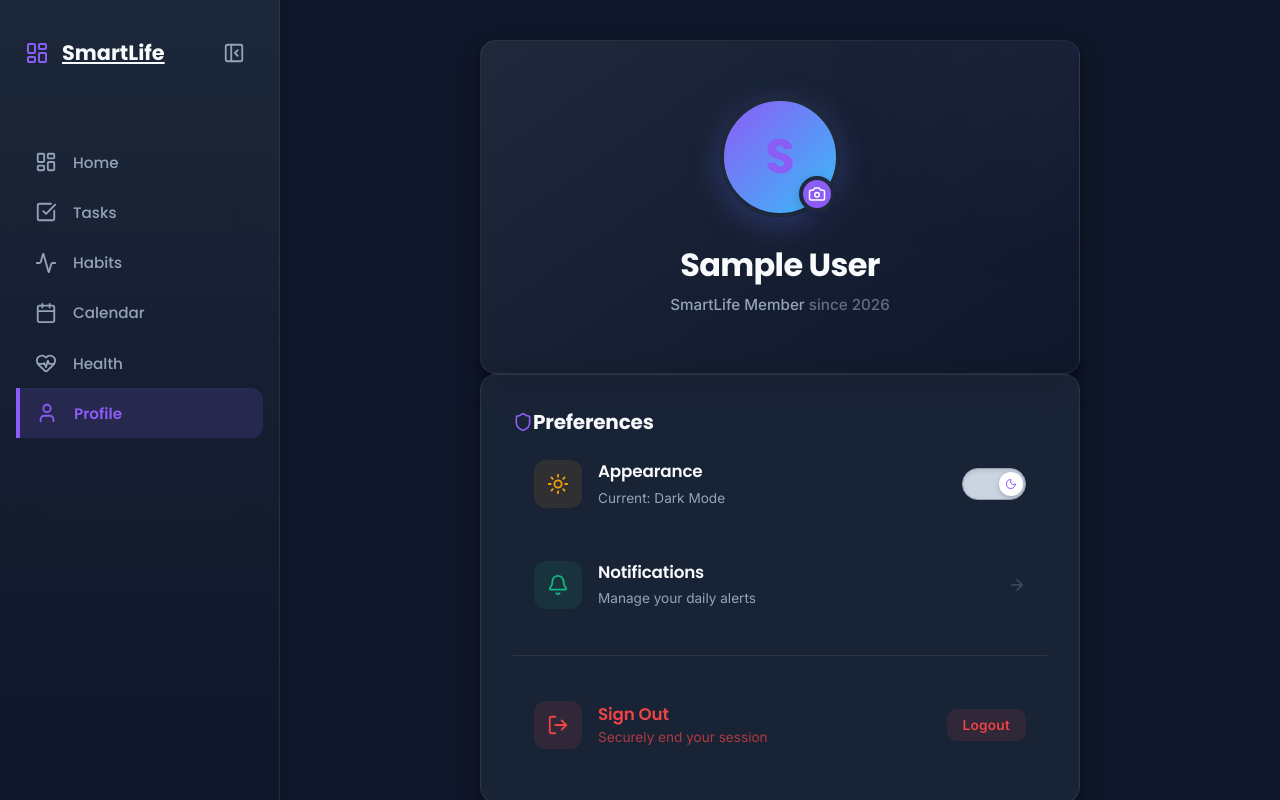
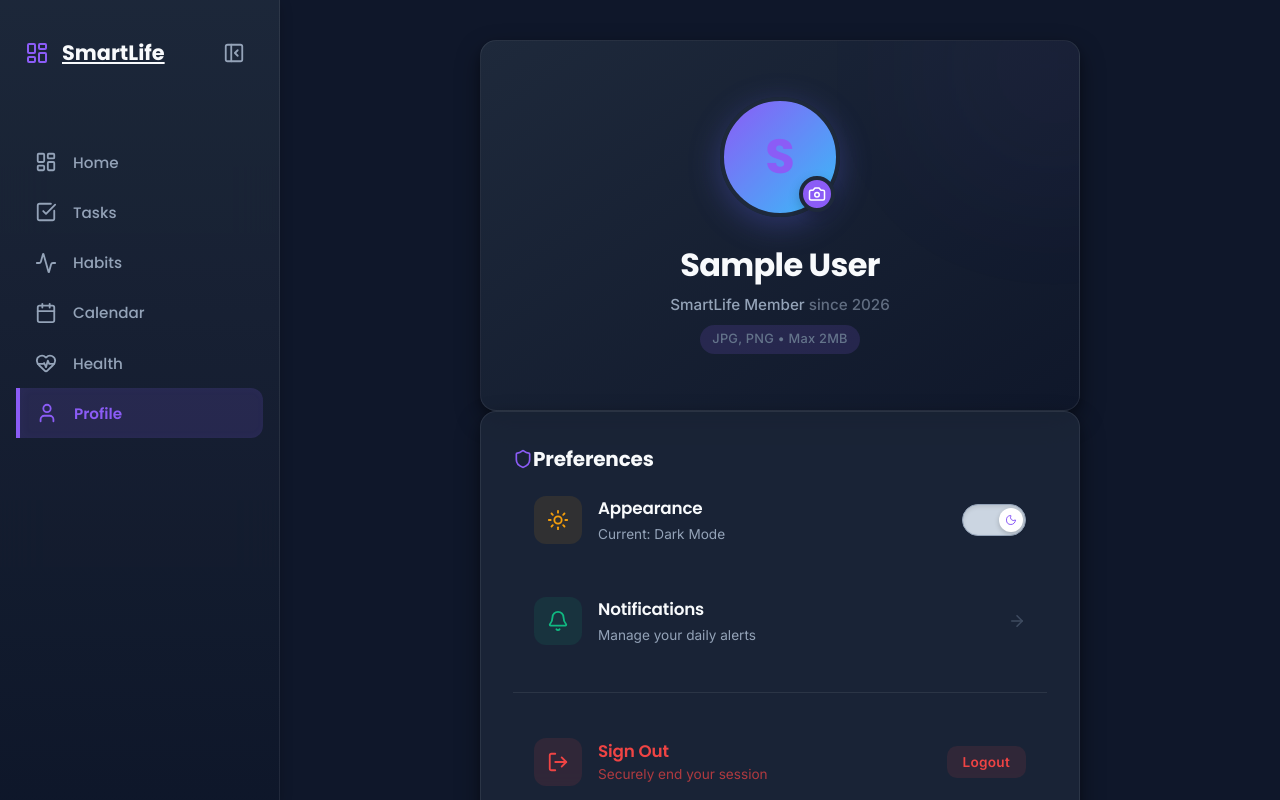
Before and after one commit to Deva099/Smart_daily_life, a React (Vite) app in the folder frontend/: page /profile in a window 1280 px wide. Built offline with nearby package versions, Linux system fonts and the light colour scheme; no server answers; sample sign-in values are in the browser's storage.

Commit message:
style: Add image format and size information to Profile UI

```diff
--- a/frontend/src/pages/ProfileView.jsx
+++ b/frontend/src/pages/ProfileView.jsx
@@ -186,6 +186,14 @@ const ProfileView = ({ theme, setTheme }) => {
         <h2 style={{ fontSize: '2rem', fontWeight: 800, marginBottom: '0.25rem', letterSpacing: '-0.02em' }}>{userName}</h2>
         <p style={{ color: 'var(--text-secondary)', fontSize: '0.95rem', fontWeight: 500 }}>
           SmartLife Member <span style={{ opacity: 0.6 }}>since 2026</span>
+        </p>
+        <p style={{
+          fontSize: '0.8rem', color: 'var(--text-muted)',
+          marginTop: '0.5rem', fontWeight: 500, letterSpacing: '0.02em',
+          background: 'var(--accent-primary-light)', padding: '0.25rem 0.75rem',
+          borderRadius: '20px'
+        }}>
+          JPG, PNG • Max 2MB
         </p>
       </div>
 
```
